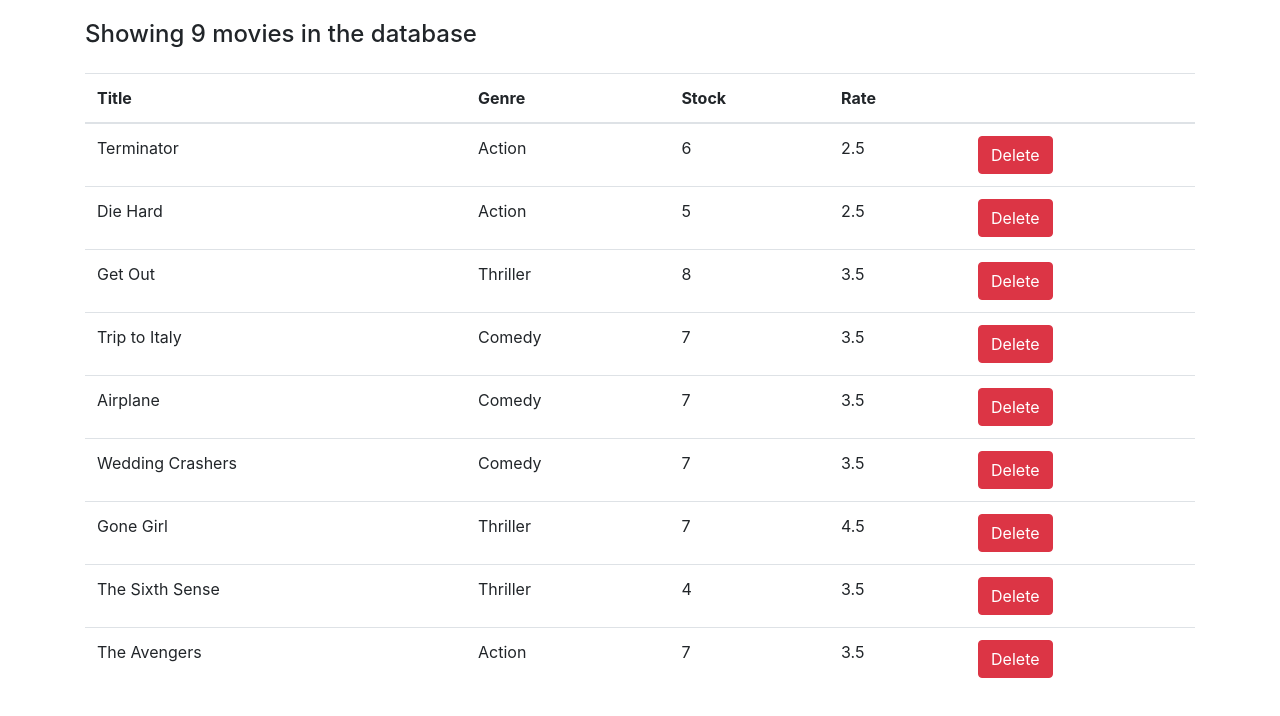
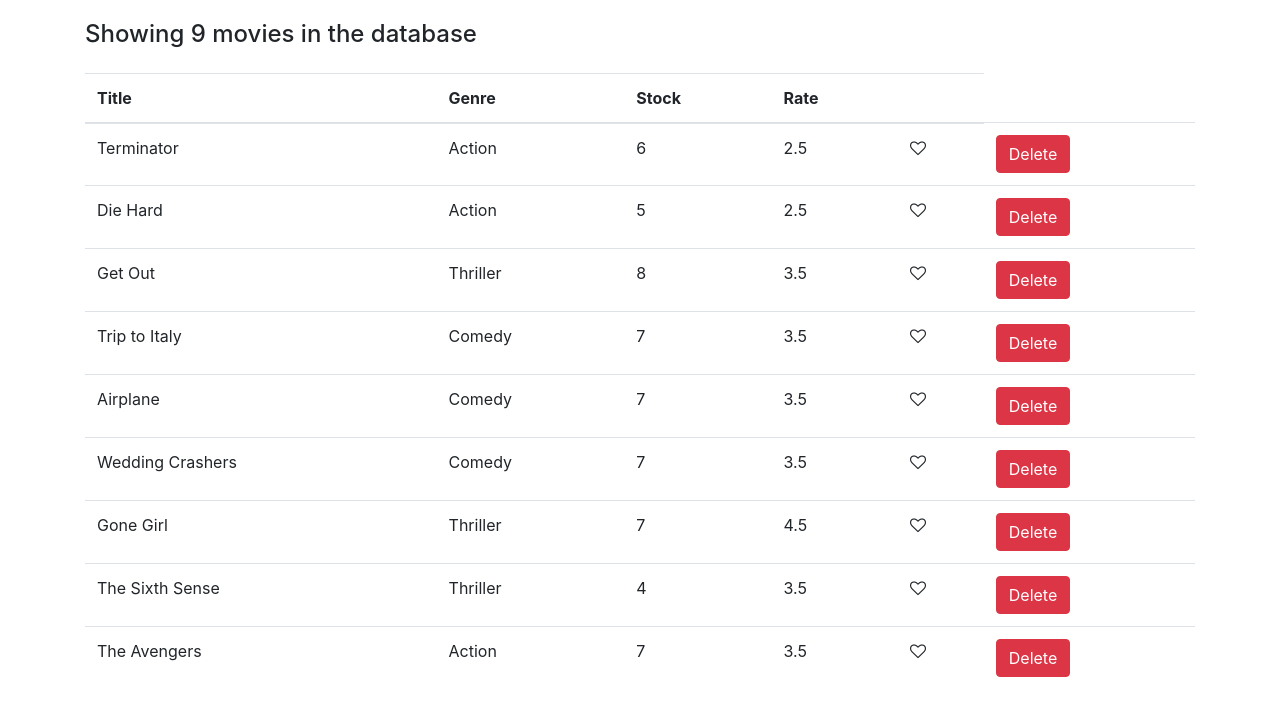
Before and after one commit to colehoux/reactjs_mosh_course, a React (Create React App) app: page / in a window 1280 px wide. Shown: the top 716 px of the page. Built offline with nearby package versions, Linux system fonts and the light colour scheme.

Commit message:
Exercice - Like component

```diff
--- /dev/null
+++ b/src/components/like.jsx
@@ -0,0 +1,21 @@
+import React, { Component } from "react";
+
+class Like extends Component {
+  state = { liked: false };
+  handleLike = () => {
+    const liked = !this.state.liked;
+    this.setState({ liked });
+  };
+  render() {
+    return (
+      <i
+        class={this.state.liked ? "fa fa-heart" : "fa fa-heart-o"}
+        aria-hidden="true"
+        style={{ cursor: "pointer" }}
+        onClick={() => this.handleLike()}
+      ></i>
+    );
+  }
+}
+
+export default Like;
--- a/src/components/movies.jsx
+++ b/src/components/movies.jsx
@@ -1,5 +1,6 @@
 import React, { Component } from "react";
 import { getMovies } from "../services/fakeMovieService";
+import Like from "./like";
 
 class Movies extends Component {
   state = {
@@ -36,6 +37,9 @@
                   <td>{m.numberInStock}</td>
                   <td>{m.dailyRentalRate}</td>
                   <td>
+                    <Like />
+                  </td>
+                  <td>
                     <button
                       onClick={() => this.handleDelete(m._id)}
                       className="btn btn-danger"
```
